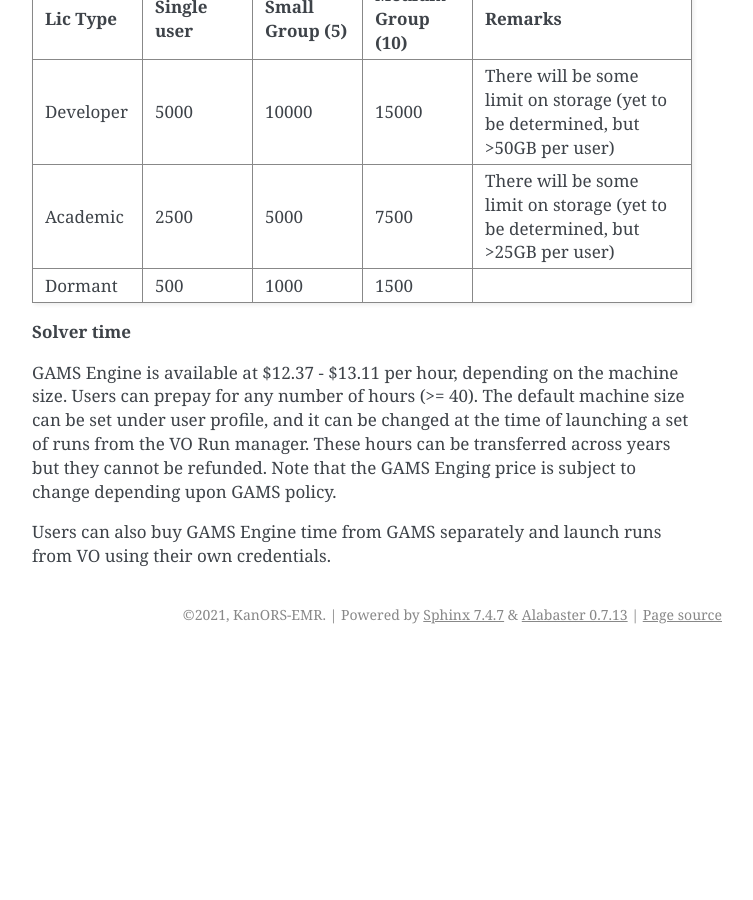
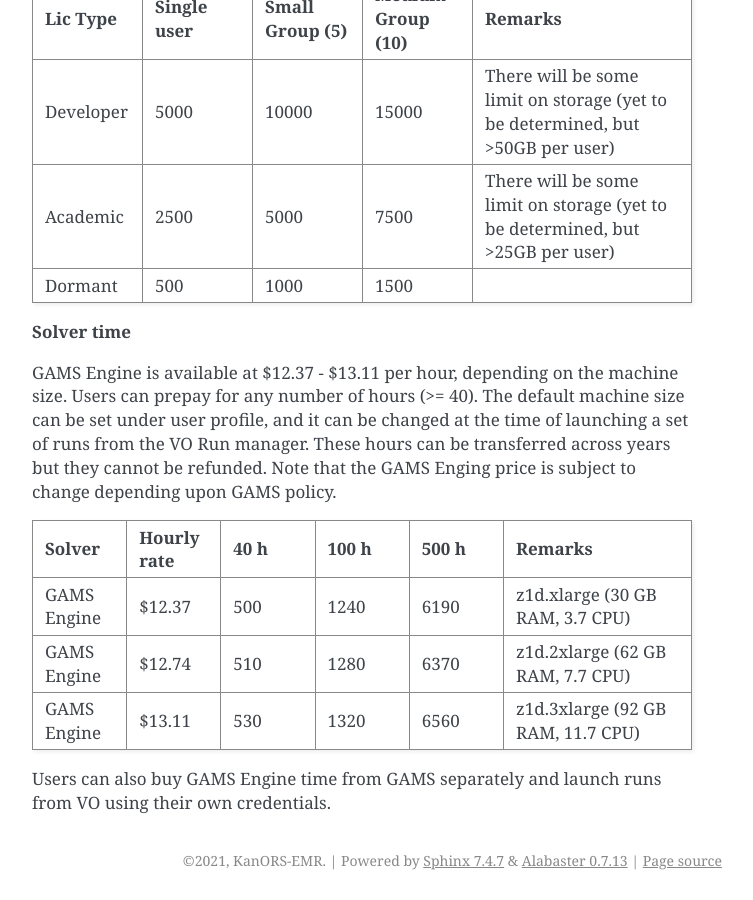
Before and after one commit to kanors-emr/VedaOnline-documentation, a Sphinx documentation site: the page built from source/pages/introduction.rst, in a window 1280 px wide and 900 px high, scrolled down 5524 px. Shown: the whole window, without its empty margins (388-1141 px from the left). Built offline with Sphinx 7.4.7, drawn with Linux system fonts in a browser that asks for light colours; before the commit the page ends 6178 px from its top, so only the background shows below that.

Commit message:
hourly rate - finally

```diff
--- a/source/pages/introduction.rst
+++ b/source/pages/introduction.rst
@@ -114,7 +114,7 @@ refunded. Note that the GAMS Enging price is subject to change depending upon GA
 
 .. csv-table::
         :file: tables/pricing_ge.csv
-        :widths: 1,1,1,1,2
+        :widths: 1,1,1,1,1,2
         :header-rows: 1
 
 Users can also buy GAMS Engine time from GAMS separately and launch runs from VO using their own credentials.
--- a/source/pages/tables/pricing_ge.csv
+++ b/source/pages/tables/pricing_ge.csv
@@ -1,4 +1,4 @@
-Solver,$/hour,40 h,100 h,500 h,Remarks
-GAMS Engine,12.37,500,1240,6190,"z1d.xlarge (30 GB RAM, 3.7 CPU)"
-GAMS Engine,12.74,510,1280,6370,"z1d.2xlarge (62 GB RAM, 7.7 CPU)"
-GAMS Engine,13.11,530,1320,6560,"z1d.3xlarge (92 GB RAM, 11.7 CPU)"
+Solver,Hourly rate,40 h,100 h,500 h,Remarks
+GAMS Engine,$12.37,500,1240,6190,"z1d.xlarge (30 GB RAM, 3.7 CPU)"
+GAMS Engine,$12.74,510,1280,6370,"z1d.2xlarge (62 GB RAM, 7.7 CPU)"
+GAMS Engine,$13.11,530,1320,6560,"z1d.3xlarge (92 GB RAM, 11.7 CPU)"
```
Also changed, not shown: 1 other file.
